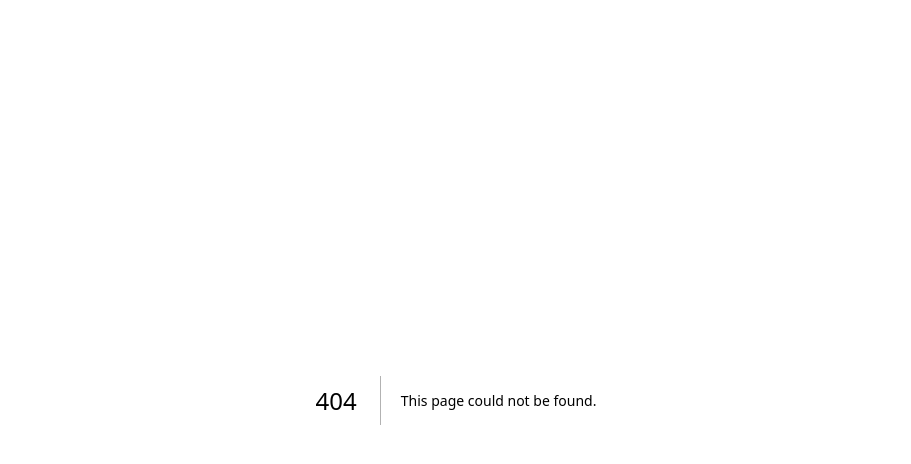
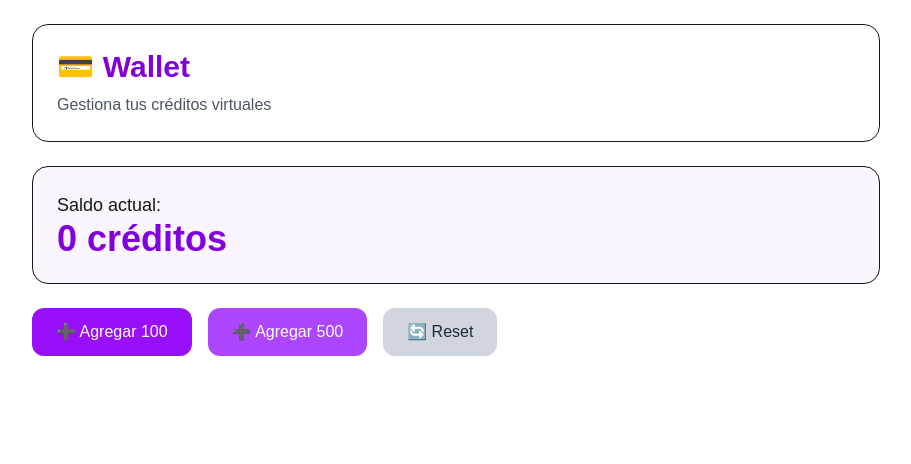
Before and after one commit to guerratorrescristian-collab/casino-meji-cash, a Next.js app: page /wallet in a window 1280 px wide. Before the commit this address had no page. Shown: the top 464 px of the page, without its empty margins (184-1095 px from the left). Built offline with nearby package versions, Linux system fonts and the light colour scheme.

Commit message:
fix: wallet working and layout corrected

```diff
--- /dev/null
+++ b/app/hooks/useWallet.ts
@@ -0,0 +1,33 @@
+"use client";
+
+import { useEffect, useState } from "react";
+
+const STORAGE_KEY = "meji-cash-balance";
+
+export function useWallet() {
+  const [balance, setBalance] = useState<number>(0);
+
+  useEffect(() => {
+    const saved = localStorage.getItem(STORAGE_KEY);
+    if (saved) setBalance(Number(saved));
+  }, []);
+
+  const save = (value: number) => {
+    setBalance(value);
+    localStorage.setItem(STORAGE_KEY, value.toString());
+  };
+
+  const addCredits = (amount: number) => {
+    save(balance + amount);
+  };
+
+  const resetCredits = () => {
+    save(0);
+  };
+
+  return {
+    balance,
+    addCredits,
+    resetCredits,
+  };
+}
--- a/app/page.tsx
+++ b/app/page.tsx
@@ -2,44 +2,36 @@ import Link from "next/link";
 
 export default function Home() {
   return (
-    <div className="space-y-8">
-      <div className="rounded-2xl border border-gray-200 bg-white p-8 text-center">
-      <h1 className="text-4xl font-bold text-purple-700">
-  💰 Meji Cash
-</h1>
-
-<p className="mt-3 text-gray-600">
-  Plataforma demo con créditos virtuales – Web + App (PWA)
-</p>
-
+    <div className="max-w-4xl mx-auto space-y-8">
+      <div className="rounded-2xl border p-8 bg-white text-center">
+        <h1 className="text-4xl font-bold text-purple-700">
+          🎰 Casino Demo
+        </h1>
+        <p className="mt-3 text-gray-600">
+          Plataforma demo con créditos virtuales – Web + App (PWA)
+        </p>
       </div>
 
       <div className="grid gap-6 md:grid-cols-3">
         <Link
           href="/wallet"
-          className="rounded-2xl border bg-purple-600 p-6 text-white hover:bg-purple-700"
+          className="rounded-2xl bg-purple-600 p-6 text-white hover:bg-purple-700"
         >
           <h2 className="text-xl font-semibold">💳 Wallet</h2>
-          <p className="mt-2 text-sm">
-            Cargar y ver créditos virtuales
-          </p>
+          <p className="mt-2 text-sm">Cargar y ver créditos virtuales</p>
         </Link>
 
         <Link
           href="/slots"
-          className="rounded-2xl border bg-purple-500 p-6 text-white hover:bg-purple-600"
+          className="rounded-2xl bg-purple-500 p-6 text-white hover:bg-purple-600"
         >
           <h2 className="text-xl font-semibold">🎰 Slots</h2>
-          <p className="mt-2 text-sm">
-            Juego demo con apuestas
-          </p>
+          <p className="mt-2 text-sm">Juego demo con apuestas</p>
         </Link>
 
         <div className="rounded-2xl border bg-gray-100 p-6 text-gray-400">
           <h2 className="text-xl font-semibold">🎡 Ruleta</h2>
-          <p className="mt-2 text-sm">
-            Próximamente
-          </p>
+          <p className="mt-2 text-sm">Próximamente</p>
         </div>
       </div>
     </div>
--- /dev/null
+++ b/app/wallet/layout.tsx
@@ -0,0 +1,13 @@
+import type { ReactNode } from "react";
+
+export default function WalletLayout({
+  children,
+}: {
+  children: ReactNode;
+}) {
+  return (
+    <section className="max-w-4xl mx-auto p-6">
+      {children}
+    </section>
+  );
+}
--- /dev/null
+++ b/app/wallet/page.tsx
@@ -0,0 +1,52 @@
+"use client";
+
+import { useWallet } from "../hooks/useWallet";
+
+export default function WalletPage() {
+  const { balance, addCredits, resetCredits } = useWallet();
+
+  return (
+    <div className="space-y-6">
+      <div className="rounded-2xl border p-6 bg-white">
+        <h1 className="text-3xl font-bold text-purple-700">
+          💳 Wallet
+        </h1>
+        <p className="text-gray-600 mt-2">
+          Gestiona tus créditos virtuales
+        </p>
+      </div>
+
+      <div className="rounded-2xl border p-6 bg-purple-50">
+        <p className="text-lg">
+          Saldo actual:
+        </p>
+        <p className="text-4xl font-bold text-purple-700">
+          {balance} créditos
+        </p>
+      </div>
+
+      <div className="flex gap-4">
+        <button
+          onClick={() => addCredits(100)}
+          className="rounded-xl bg-purple-600 px-6 py-3 text-white hover:bg-purple-700"
+        >
+          ➕ Agregar 100
+        </button>
+
+        <button
+          onClick={() => addCredits(500)}
+          className="rounded-xl bg-purple-500 px-6 py-3 text-white hover:bg-purple-600"
+        >
+          ➕ Agregar 500
+        </button>
+
+        <button
+          onClick={resetCredits}
+          className="rounded-xl bg-gray-300 px-6 py-3 text-gray-800 hover:bg-gray-400"
+        >
+          🔄 Reset
+        </button>
+      </div>
+    </div>
+  );
+}
```
